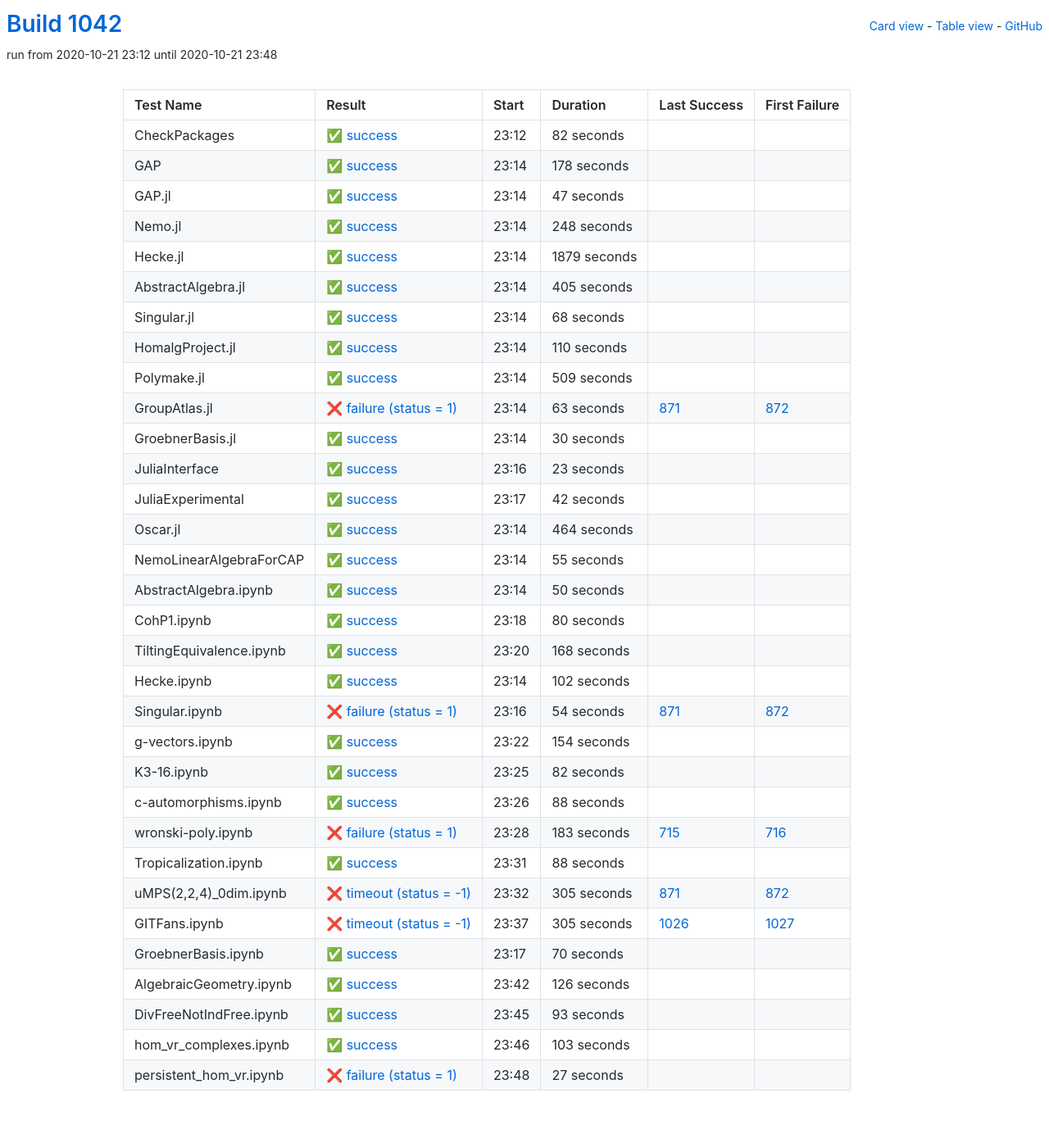
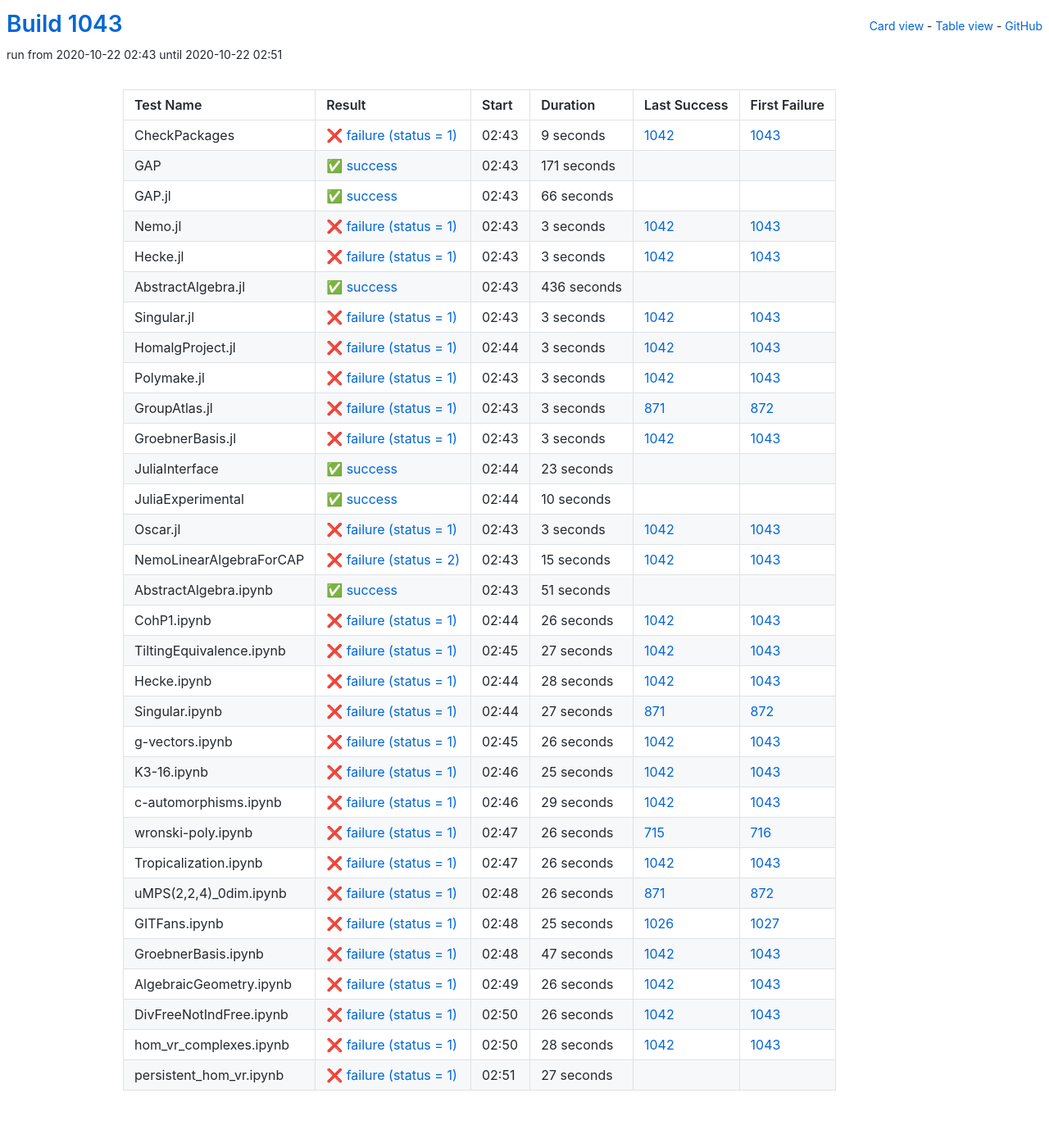
Before and after one commit to oscar-system/oscar-ci-status-stable, a Jekyll site: the page built from table.html, in a window 1280 px wide. Shown: the whole page at 82% size. Built offline with Jekyll 4.4.1, drawn with Linux system fonts in a browser that asks for light colours.

Commit message:
Build #1043

```diff
--- a/_data/ci.yml
+++ b/_data/ci.yml
@@ -1,6 +1,6 @@
 ---
-build: 1042
-build_url: https://oscarci.mathematik.uni-kl.de/job/oscar-stable/1042/
+build: 1043
+build_url: https://oscarci.mathematik.uni-kl.de/job/oscar-stable/1043/
 job: oscar-stable
 organization: oscar-system
 repo: oscar-ci-status-stable
@@ -8,140 +8,140 @@ repourl: https://github.com/oscar-system/oscar-ci-status-stable
 tests:
 - name: CheckPackages
   id: checkpackages
-  log: https://oscarci.mathematik.uni-kl.de/job/oscar-stable/1042/artifact/logs/build-1042/CheckPackages.log
-  start: 2020-10-21 23:12
+  log: https://oscarci.mathematik.uni-kl.de/job/oscar-stable/1043/artifact/logs/build-1043/CheckPackages.log
+  start: 2020-10-22 02:43
+  success: false
+  exitcode: 1
+  status: failure
+  duration: 9
+  last_success: 1042
+  last_success_url: https://oscarci.mathematik.uni-kl.de/job/oscar-stable/1042/
+  first_failure: 1043
+  first_failure_url: https://oscarci.mathematik.uni-kl.de/job/oscar-stable/1043/
+- name: GAP
+  id: gap
+  log: https://oscarci.mathematik.uni-kl.de/job/oscar-stable/1043/artifact/logs/build-1043/GAP.log
+  start: 2020-10-22 02:43
   success: true
   exitcode: 0
   status: success
-  duration: 82
-  last_success: false
-  last_success_url:
-  first_failure: false
-  first_failure_url:
-- name: GAP
-  id: gap
-  log: https://oscarci.mathematik.uni-kl.de/job/oscar-stable/1042/artifact/logs/build-1042/GAP.log
-  start: 2020-10-21 23:14
-  success: true
-  exitcode: 0
-  status: success
-  duration: 178
+  duration: 171
   last_success: false
   last_success_url:
   first_failure: false
   first_failure_url:
 - name: GAP.jl
   id: gap-jl
-  log: https://oscarci.mathematik.uni-kl.de/job/oscar-stable/1042/artifact/logs/build-1042/GAP.jl.log
-  start: 2020-10-21 23:14
+  log: https://oscarci.mathematik.uni-kl.de/job/oscar-stable/1043/artifact/logs/build-1043/GAP.jl.log
+  start: 2020-10-22 02:43
   success: true
   exitcode: 0
   status: success
-  duration: 47
+  duration: 66
   last_success: false
   last_success_url:
   first_failure: false
   first_failure_url:
 - name: Nemo.jl
   id: nemo-jl
-  log: https://oscarci.mathematik.uni-kl.de/job/oscar-stable/1042/artifact/logs/build-1042/Nemo.jl.log
-  start: 2020-10-21 23:14
+  log: https://oscarci.mathematik.uni-kl.de/job/oscar-stable/1043/artifact/logs/build-1043/Nemo.jl.log
+  start: 2020-10-22 02:43
+  success: false
+  exitcode: 1
+  status: failure
+  duration: 3
+  last_success: 1042
+  last_success_url: https://oscarci.mathematik.uni-kl.de/job/oscar-stable/1042/
+  first_failure: 1043
+  first_failure_url: https://oscarci.mathematik.uni-kl.de/job/oscar-stable/1043/
+- name: Hecke.jl
+  id: hecke-jl
+  log: https://oscarci.mathematik.uni-kl.de/job/oscar-stable/1043/artifact/logs/build-1043/Hecke.jl.log
+  start: 2020-10-22 02:43
+  success: false
+  exitcode: 1
+  status: failure
+  duration: 3
+  last_success: 1042
+  last_success_url: https://oscarci.mathematik.uni-kl.de/job/oscar-stable/1042/
+  first_failure: 1043
+  first_failure_url: https://oscarci.mathematik.uni-kl.de/job/oscar-stable/1043/
+- name: AbstractAlgebra.jl
+  id: abstractalgebra-jl
+  log: https://oscarci.mathematik.uni-kl.de/job/oscar-stable/1043/artifact/logs/build-1043/AbstractAlgebra.jl.log
+  start: 2020-10-22 02:43
   success: true
   exitcode: 0
   status: success
-  duration: 248
-  last_success: false
-  last_success_url:
-  first_failure: false
-  first_failure_url:
-- name: Hecke.jl
-  id: hecke-jl
-  log: https://oscarci.mathematik.uni-kl.de/job/oscar-stable/1042/artifact/logs/build-1042/Hecke.jl.log
-  start: 2020-10-21 23:14
-  success: true
-  exitcode: 0
-  status: success
-  duration: 1879
-  last_success: false
-  last_success_url:
-  first_failure: false
-  first_failure_url:
-- name: AbstractAlgebra.jl
-  id: abstractalgebra-jl
-  log: https://oscarci.mathematik.uni-kl.de/job/oscar-stable/1042/artifact/logs/build-1042/AbstractAlgebra.jl.log
-  start: 2020-10-21 23:14
-  success: true
-  exitcode: 0
-  status: success
-  duration: 405
+  duration: 436
   last_success: false
   last_success_url:
   first_failure: false
   first_failure_url:
 - name: Singular.jl
   id: singular-jl
-  log: https://oscarci.mathematik.uni-kl.de/job/oscar-stable/1042/artifact/logs/build-1042/Singular.jl.log
-  start: 2020-10-21 23:14
-  success: true
-  exitcode: 0
-  status: success
-  duration: 68
-  last_success: false
-  last_success_url:
-  first_failure: false
-  first_failure_url:
-- name: HomalgProject.jl
-  id: homalgproject-jl
-  log: https://oscarci.mathematik.uni-kl.de/job/oscar-stable/1042/artifact/logs/build-1042/HomalgProject.jl.log
-  start: 2020-10-21 23:14
-  success: true
-  exitcode: 0
-  status: success
-  duration: 110
-  last_success: false
-  last_success_url:
-  first_failure: false
-  first_failure_url:
-- name: Polymake.jl
-  id: polymake-jl
-  log: https://oscarci.mathematik.uni-kl.de/job/oscar-stable/1042/artifact/logs/build-1042/Polymake.jl.log
-  start: 2020-10-21 23:14
-  success: true
-  exitcode: 0
-  status: success
-  duration: 509
-  last_success: false
-  last_success_url:
-  first_failure: false
-  first_failure_url:
-- name: GroupAtlas.jl
-  id: groupatlas-jl
-  log: https://oscarci.mathematik.uni-kl.de/job/oscar-stable/1042/artifact/logs/build-1042/GroupAtlas.jl.log
-  start: 2020-10-21 23:14
+  log: https://oscarci.mathematik.uni-kl.de/job/oscar-stable/1043/artifact/logs/build-1043/Singular.jl.log
+  start: 2020-10-22 02:43
   success: false
   exitcode: 1
   status: failure
-  duration: 63
+  duration: 3
+  last_success: 1042
+  last_success_url: https://oscarci.mathematik.uni-kl.de/job/oscar-stable/1042/
+  first_failure: 1043
+  first_failure_url: https://oscarci.mathematik.uni-kl.de/job/oscar-stable/1043/
+- name: HomalgProject.jl
+  id: homalgproject-jl
+  log: https://oscarci.mathematik.uni-kl.de/job/oscar-stable/1043/artifact/logs/build-1043/HomalgProject.jl.log
+  start: 2020-10-22 02:44
+  success: false
+  exitcode: 1
+  status: failure
+  duration: 3
+  last_success: 1042
+  last_success_url: https://oscarci.mathematik.uni-kl.de/job/oscar-stable/1042/
+  first_failure: 1043
+  first_failure_url: https://oscarci.mathematik.uni-kl.de/job/oscar-stable/1043/
+- name: Polymake.jl
+  id: polymake-jl
+  log: https://oscarci.mathematik.uni-kl.de/job/oscar-stable/1043/artifact/logs/build-1043/Polymake.jl.log
+  start: 2020-10-22 02:43
+  success: false
+  exitcode: 1
+  status: failure
+  duration: 3
+  last_success: 1042
+  last_success_url: https://oscarci.mathematik.uni-kl.de/job/oscar-stable/1042/
+  first_failure: 1043
+  first_failure_url: https://oscarci.mathematik.uni-kl.de/job/oscar-stable/1043/
+- name: GroupAtlas.jl
+  id: groupatlas-jl
+  log: https://oscarci.mathematik.uni-kl.de/job/oscar-stable/1043/artifact/logs/build-1043/GroupAtlas.jl.log
+  start: 2020-10-22 02:43
+  success: false
+  exitcode: 1
+  status: failure
+  duration: 3
   last_success: 871
   last_success_url: https://oscarci.mathematik.uni-kl.de/job/oscar-stable/871/
   first_failure: 872
   first_failure_url: https://oscarci.mathematik.uni-kl.de/job/oscar-stable/872/
 - name: GroebnerBasis.jl
   id: groebnerbasis-jl
-  log: https://oscarci.mathematik.uni-kl.de/job/oscar-stable/1042/artifact/logs/build-1042/GroebnerBasis.jl.log
-  start: 2020-10-21 23:14
-  success: true
-  exitcode: 0
-  status: success
-  duration: 30
-  last_success: false
-  last_success_url:
-  first_failure: false
-  first_failure_url:
+  log: https://oscarci.mathematik.uni-kl.de/job/oscar-stable/1043/artifact/logs/build-1043/GroebnerBasis.jl.log
+  start: 2020-10-22 02:43
+  success: false
+  exitcode: 1
+  status: failure
+  duration: 3
+  last_success: 1042
+  last_success_url: https://oscarci.mathematik.uni-kl.de/job/oscar-stable/1042/
+  first_failure: 1043
+  first_failure_url: https://oscarci.mathematik.uni-kl.de/job/oscar-stable/1043/
 - name: JuliaInterface
   id: juliainterface
-  log: https://oscarci.mathematik.uni-kl.de/job/oscar-stable/1042/artifact/logs/build-1042/JuliaInterface.log
-  start: 2020-10-21 23:16
+  log: https://oscarci.mathematik.uni-kl.de/job/oscar-stable/1043/artifact/logs/build-1043/JuliaInterface.log
+  start: 2020-10-22 02:44
   success: true
   exitcode: 0
   status: success
@@ -152,236 +152,236 @@ tests:
   first_failure_url:
 - name: JuliaExperimental
   id: juliaexperimental
-  log: https://oscarci.mathematik.uni-kl.de/job/oscar-stable/1042/artifact/logs/build-1042/JuliaExperimental.log
-  start: 2020-10-21 23:17
+  log: https://oscarci.mathematik.uni-kl.de/job/oscar-stable/1043/artifact/logs/build-1043/JuliaExperimental.log
+  start: 2020-10-22 02:44
   success: true
   exitcode: 0
   status: success
-  duration: 42
+  duration: 10
   last_success: false
   last_success_url:
   first_failure: false
   first_failure_url:
 - name: Oscar.jl
   id: oscar-jl
-  log: https://oscarci.mathematik.uni-kl.de/job/oscar-stable/1042/artifact/logs/build-1042/Oscar.jl.log
-  start: 2020-10-21 23:14
+  log: https://oscarci.mathematik.uni-kl.de/job/oscar-stable/1043/artifact/logs/build-1043/Oscar.jl.log
+  start: 2020-10-22 02:43
+  success: false
+  exitcode: 1
+  status: failure
+  duration: 3
+  last_success: 1042
+  last_success_url: https://oscarci.mathematik.uni-kl.de/job/oscar-stable/1042/
+  first_failure: 1043
+  first_failure_url: https://oscarci.mathematik.uni-kl.de/job/oscar-stable/1043/
+- name: NemoLinearAlgebraForCAP
+  id: nemolinearalgebraforcap
+  log: https://oscarci.mathematik.uni-kl.de/job/oscar-stable/1043/artifact/logs/build-1043/NemoLinearAlgebraForCAP.log
+  start: 2020-10-22 02:43
+  success: false
+  exitcode: 2
+  status: failure
+  duration: 15
+  last_success: 1042
+  last_success_url: https://oscarci.mathematik.uni-kl.de/job/oscar-stable/1042/
+  first_failure: 1043
+  first_failure_url: https://oscarci.mathematik.uni-kl.de/job/oscar-stable/1043/
+- name: AbstractAlgebra.ipynb
+  id: abstractalgebra-ipynb
+  log: https://oscarci.mathematik.uni-kl.de/job/oscar-stable/1043/artifact/logs/build-1043/AbstractAlgebra.ipynb.log
+  start: 2020-10-22 02:43
   success: true
   exitcode: 0
   status: success
-  duration: 464
-  last_success: false
-  last_success_url:
-  first_failure: false
-  first_failure_url:
-- name: NemoLinearAlgebraForCAP
-  id: nemolinearalgebraforcap
-  log: https://oscarci.mathematik.uni-kl.de/job/oscar-stable/1042/artifact/logs/build-1042/NemoLinearAlgebraForCAP.log
-  start: 2020-10-21 23:14
-  success: true
-  exitcode: 0
-  status: success
-  duration: 55
-  last_success: false
-  last_success_url:
-  first_failure: false
-  first_failure_url:
-- name: AbstractAlgebra.ipynb
-  id: abstractalgebra-ipynb
-  log: https://oscarci.mathematik.uni-kl.de/job/oscar-stable/1042/artifact/logs/build-1042/AbstractAlgebra.ipynb.log
-  start: 2020-10-21 23:14
-  success: true
-  exitcode: 0
-  status: success
-  duration: 50
+  duration: 51
   last_success: false
   last_success_url:
   first_failure: false
   first_failure_url:
 - name: CohP1.ipynb
   id: cohp1-ipynb
-  log: https://oscarci.mathematik.uni-kl.de/job/oscar-stable/1042/artifact/logs/build-1042/CohP1.ipynb.log
-  start: 2020-10-21 23:18
-  success: true
-  exitcode: 0
-  status: success
-  duration: 80
-  last_success: false
-  last_success_url:
-  first_failure: false
-  first_failure_url:
-- name: TiltingEquivalence.ipynb
-  id: tiltingequivalence-ipynb
-  log: https://oscarci.mathematik.uni-kl.de/job/oscar-stable/1042/artifact/logs/build-1042/TiltingEquivalence.ipynb.log
-  start: 2020-10-21 23:20
-  success: true
-  exitcode: 0
-  status: success
-  duration: 168
-  last_success: false
-  last_success_url:
-  first_failure: false
-  first_failure_url:
-- name: Hecke.ipynb
-  id: hecke-ipynb
-  log: https://oscarci.mathematik.uni-kl.de/job/oscar-stable/1042/artifact/logs/build-1042/Hecke.ipynb.log
-  start: 2020-10-21 23:14
-  success: true
-  exitcode: 0
-  status: success
-  duration: 102
-  last_success: false
-  last_success_url:
-  first_failure: false
-  first_failure_url:
-- name: Singular.ipynb
-  id: singular-ipynb
-  log: https://oscarci.mathematik.uni-kl.de/job/oscar-stable/1042/artifact/logs/build-1042/Singular.ipynb.log
-  start: 2020-10-21 23:16
+  log: https://oscarci.mathematik.uni-kl.de/job/oscar-stable/1043/artifact/logs/build-1043/CohP1.ipynb.log
+  start: 2020-10-22 02:44
   success: false
   exitcode: 1
   status: failure
-  duration: 54
+  duration: 26
+  last_success: 1042
+  last_success_url: https://oscarci.mathematik.uni-kl.de/job/oscar-stable/1042/
+  first_failure: 1043
+  first_failure_url: https://oscarci.mathematik.uni-kl.de/job/oscar-stable/1043/
+- name: TiltingEquivalence.ipynb
+  id: tiltingequivalence-ipynb
+  log: https://oscarci.mathematik.uni-kl.de/job/oscar-stable/1043/artifact/logs/build-1043/TiltingEquivalence.ipynb.log
+  start: 2020-10-22 02:45
+  success: false
+  exitcode: 1
+  status: failure
+  duration: 27
+  last_success: 1042
+  last_success_url: https://oscarci.mathematik.uni-kl.de/job/oscar-stable/1042/
+  first_failure: 1043
+  first_failure_url: https://oscarci.mathematik.uni-kl.de/job/oscar-stable/1043/
+- name: Hecke.ipynb
+  id: hecke-ipynb
+  log: https://oscarci.mathematik.uni-kl.de/job/oscar-stable/1043/artifact/logs/build-1043/Hecke.ipynb.log
+  start: 2020-10-22 02:44
+  success: false
+  exitcode: 1
+  status: failure
+  duration: 28
+  last_success: 1042
+  last_success_url: https://oscarci.mathematik.uni-kl.de/job/oscar-stable/1042/
+  first_failure: 1043
+  first_failure_url: https://oscarci.mathematik.uni-kl.de/job/oscar-stable/1043/
+- name: Singular.ipynb
+  id: singular-ipynb
+  log: https://oscarci.mathematik.uni-kl.de/job/oscar-stable/1043/artifact/logs/build-1043/Singular.ipynb.log
+  start: 2020-10-22 02:44
+  success: false
+  exitcode: 1
+  status: failure
+  duration: 27
   last_success: 871
   last_success_url: https://oscarci.mathematik.uni-kl.de/job/oscar-stable/871/
   first_failure: 872
   first_failure_url: https://oscarci.mathematik.uni-kl.de/job/oscar-stable/872/
 - name: g-vectors.ipynb
   id: g-vectors-ipynb
-  log: https://oscarci.mathematik.uni-kl.de/job/oscar-stable/1042/artifact/logs/build-1042/g-vectors.ipynb.log
-  start: 2020-10-21 23:22
-  success: true
-  exitcode: 0
-  status: success
-  duration: 154
-  last_success: false
-  last_success_url:
-  first_failure: false
-  first_failure_url:
-- name: K3-16.ipynb
-  id: k3-16-ipynb
-  log: https://oscarci.mathematik.uni-kl.de/job/oscar-stable/1042/artifact/logs/build-1042/K3-16.ipynb.log
-  start: 2020-10-21 23:25
-  success: true
-  exitcode: 0
-  status: success
-  duration: 82
-  last_success: false
-  last_success_url:
-  first_failure: false
-  first_failure_url:
-- name: c-automorphisms.ipynb
-  id: c-automorphisms-ipynb
-  log: https://oscarci.mathematik.uni-kl.de/job/oscar-stable/1042/artifact/logs/build-1042/c-automorphisms.ipynb.log
-  start: 2020-10-21 23:26
-  success: true
-  exitcode: 0
-  status: success
-  duration: 88
-  last_success: false
-  last_success_url:
-  first_failure: false
-  first_failure_url:
-- name: wronski-poly.ipynb
-  id: wronski-poly-ipynb
-  log: https://oscarci.mathematik.uni-kl.de/job/oscar-stable/1042/artifact/logs/build-1042/wronski-poly.ipynb.log
-  start: 2020-10-21 23:28
+  log: https://oscarci.mathematik.uni-kl.de/job/oscar-stable/1043/artifact/logs/build-1043/g-vectors.ipynb.log
+  start: 2020-10-22 02:45
   success: false
   exitcode: 1
   status: failure
-  duration: 183
+  duration: 26
+  last_success: 1042
+  last_success_url: https://oscarci.mathematik.uni-kl.de/job/oscar-stable/1042/
+  first_failure: 1043
+  first_failure_url: https://oscarci.mathematik.uni-kl.de/job/oscar-stable/1043/
+- name: K3-16.ipynb
+  id: k3-16-ipynb
+  log: https://oscarci.mathematik.uni-kl.de/job/oscar-stable/1043/artifact/logs/build-1043/K3-16.ipynb.log
+  start: 2020-10-22 02:46
+  success: false
+  exitcode: 1
+  status: failure
+  duration: 25
+  last_success: 1042
+  last_success_url: https://oscarci.mathematik.uni-kl.de/job/oscar-stable/1042/
+  first_failure: 1043
+  first_failure_url: https://oscarci.mathematik.uni-kl.de/job/oscar-stable/1043/
+- name: c-automorphisms.ipynb
+  id: c-automorphisms-ipynb
+  log: https://oscarci.mathematik.uni-kl.de/job/oscar-stable/1043/artifact/logs/build-1043/c-automorphisms.ipynb.log
+  start: 2020-10-22 02:46
+  success: false
+  exitcode: 1
+  status: failure
+  duration: 29
+  last_success: 1042
+  last_success_url: https://oscarci.mathematik.uni-kl.de/job/oscar-stable/1042/
+  first_failure: 1043
+  first_failure_url: https://oscarci.mathematik.uni-kl.de/job/oscar-stable/1043/
+- name: wronski-poly.ipynb
+  id: wronski-poly-ipynb
+  log: https://oscarci.mathematik.uni-kl.de/job/oscar-stable/1043/artifact/logs/build-1043/wronski-poly.ipynb.log
+  start: 2020-10-22 02:47
+  success: false
+  exitcode: 1
+  status: failure
+  duration: 26
   last_success: 715
   last_success_url: https://oscarci.mathematik.uni-kl.de/job/oscar-stable/715/
   first_failure: 716
   first_failure_url: https://oscarci.mathematik.uni-kl.de/job/oscar-stable/716/
 - name: Tropicalization.ipynb
   id: tropicalization-ipynb
-  log: https://oscarci.mathematik.uni-kl.de/job/oscar-stable/1042/artifact/logs/build-1042/Tropicalization.ipynb.log
-  start: 2020-10-21 23:31
-  success: true
-  exitcode: 0
-  status: success
-  duration: 88
-  last_success: false
-  last_success_url:
-  first_failure: false
-  first_failure_url:
+  log: https://oscarci.mathematik.uni-kl.de/job/oscar-stable/1043/artifact/logs/build-1043/Tropicalization.ipynb.log
+  start: 2020-10-22 02:47
+  success: false
+  exitcode: 1
+  status: failure
+  duration: 26
+  last_success: 1042
+  last_success_url: https://oscarci.mathematik.uni-kl.de/job/oscar-stable/1042/
+  first_failure: 1043
+  first_failure_url: https://oscarci.mathematik.uni-kl.de/job/oscar-stable/1043/
 - name: uMPS(2,2,4)_0dim.ipynb
   id: umps-2-2-4-0dim-ipynb
-  log: https://oscarci.mathematik.uni-kl.de/job/oscar-stable/1042/artifact/logs/build-1042/uMPS-2-2-4-_0dim.ipynb.log
-  start: 2020-10-21 23:32
+  log: https://oscarci.mathematik.uni-kl.de/job/oscar-stable/1043/artifact/logs/build-1043/uMPS-2-2-4-_0dim.ipynb.log
+  start: 2020-10-22 02:48
   success: false
-  exitcode: -1
-  status: timeout
-  duration: 305
+  exitcode: 1
+  status: failure
+  duration: 26
   last_success: 871
   last_success_url: https://oscarci.mathematik.uni-kl.de/job/oscar-stable/871/
   first_failure: 872
   first_failure_url: https://oscarci.mathematik.uni-kl.de/job/oscar-stable/872/
 - name: GITFans.ipynb
   id: gitfans-ipynb
-  log: https://oscarci.mathematik.uni-kl.de/job/oscar-stable/1042/artifact/logs/build-1042/GITFans.ipynb.log
-  start: 2020-10-21 23:37
+  log: https://oscarci.mathematik.uni-kl.de/job/oscar-stable/1043/artifact/logs/build-1043/GITFans.ipynb.log
+  start: 2020-10-22 02:48
   success: false
-  exitcode: -1
-  status: timeout
-  duration: 305
+  exitcode: 1
+  status: failure
+  duration: 25
   last_success: 1026
   last_success_url: https://oscarci.mathematik.uni-kl.de/job/oscar-stable/1026/
   first_failure: 1027
   first_failure_url: https://oscarci.mathematik.uni-kl.de/job/oscar-stable/1027/
 - name: GroebnerBasis.ipynb
   id: groebnerbasis-ipynb
-  log: https://oscarci.mathematik.uni-kl.de/job/oscar-stable/1042/artifact/logs/build-1042/GroebnerBasis.ipynb.log
-  start: 2020-10-21 23:17
-  success: true
-  exitcode: 0
-  status: success
-  duration: 70
-  last_success: false
-  last_success_url:
-  first_failure: false
-  first_failure_url:
+  log: https://oscarci.mathematik.uni-kl.de/job/oscar-stable/1043/artifact/logs/build-1043/GroebnerBasis.ipynb.log
+  start: 2020-10-22 02:48
+  success: false
+  exitcode: 1
+  status: failure
+  duration: 47
+  last_success: 1042
+  last_success_url: https://oscarci.mathematik.uni-kl.de/job/oscar-stable/1042/
+  first_failure: 1043
+  first_failure_url: https://oscarci.mathematik.uni-kl.de/job/oscar-stable/1043/
 - name: AlgebraicGeometry.ipynb
   id: algebraicgeometry-ipynb
-  log: https://oscarci.mathematik.uni-kl.de/job/oscar-stable/1042/artifact/logs/build-1042/AlgebraicGeometry.ipynb.log
-  start: 2020-10-21 23:42
-  success: true
-  exitcode: 0
-  status: success
-  duration: 126
-  last_success: false
-  last_success_url:
-  first_failure: false
-  first_failure_url:
+  log: https://oscarci.mathematik.uni-kl.de/job/oscar-stable/1043/artifact/logs/build-1043/AlgebraicGeometry.ipynb.log
+  start: 2020-10-22 02:49
+  success: false
+  exitcode: 1
+  status: failure
+  duration: 26
+  last_success: 1042
+  last_success_url: https://oscarci.mathematik.uni-kl.de/job/oscar-stable/1042/
+  first_failure: 1043
+  first_failure_url: https://oscarci.mathematik.uni-kl.de/job/oscar-stable/1043/
 - name: DivFreeNotIndFree.ipynb
   id: divfreenotindfree-ipynb
-  log: https://oscarci.mathematik.uni-kl.de/job/oscar-stable/1042/artifact/logs/build-1042/DivFreeNotIndFree.ipynb.log
-  start: 2020-10-21 23:45
-  success: true
-  exitcode: 0
-  status: success
-  duration: 93
-  last_success: false
-  last_success_url:
-  first_failure: false
-  first_failure_url:
+  log: https://oscarci.mathematik.uni-kl.de/job/oscar-stable/1043/artifact/logs/build-1043/DivFreeNotIndFree.ipynb.log
+  start: 2020-10-22 02:50
+  success: false
+  exitcode: 1
+  status: failure
+  duration: 26
+  last_success: 1042
+  last_success_url: https://oscarci.mathematik.uni-kl.de/job/oscar-stable/1042/
+  first_failure: 1043
+  first_failure_url: https://oscarci.mathematik.uni-kl.de/job/oscar-stable/1043/
 - name: hom_vr_complexes.ipynb
   id: hom-vr-complexes-ipynb
-  log: https://oscarci.mathematik.uni-kl.de/job/oscar-stable/1042/artifact/logs/build-1042/hom_vr_complexes.ipynb.log
-  start: 2020-10-21 23:46
-  success: true
-  exitcode: 0
-  status: success
-  duration: 103
-  last_success: false
-  last_success_url:
-  first_failure: false
-  first_failure_url:
+  log: https://oscarci.mathematik.uni-kl.de/job/oscar-stable/1043/artifact/logs/build-1043/hom_vr_complexes.ipynb.log
+  start: 2020-10-22 02:50
+  success: false
+  exitcode: 1
+  status: failure
+  duration: 28
+  last_success: 1042
+  last_success_url: https://oscarci.mathematik.uni-kl.de/job/oscar-stable/1042/
+  first_failure: 1043
+  first_failure_url: https://oscarci.mathematik.uni-kl.de/job/oscar-stable/1043/
 - name: persistent_hom_vr.ipynb
   id: persistent-hom-vr-ipynb
-  log: https://oscarci.mathematik.uni-kl.de/job/oscar-stable/1042/artifact/logs/build-1042/persistent_hom_vr.ipynb.log
-  start: 2020-10-21 23:48
+  log: https://oscarci.mathematik.uni-kl.de/job/oscar-stable/1043/artifact/logs/build-1043/persistent_hom_vr.ipynb.log
+  start: 2020-10-22 02:51
   success: false
   exitcode: 1
   status: failure
```
Also changed, not shown: README.md.
